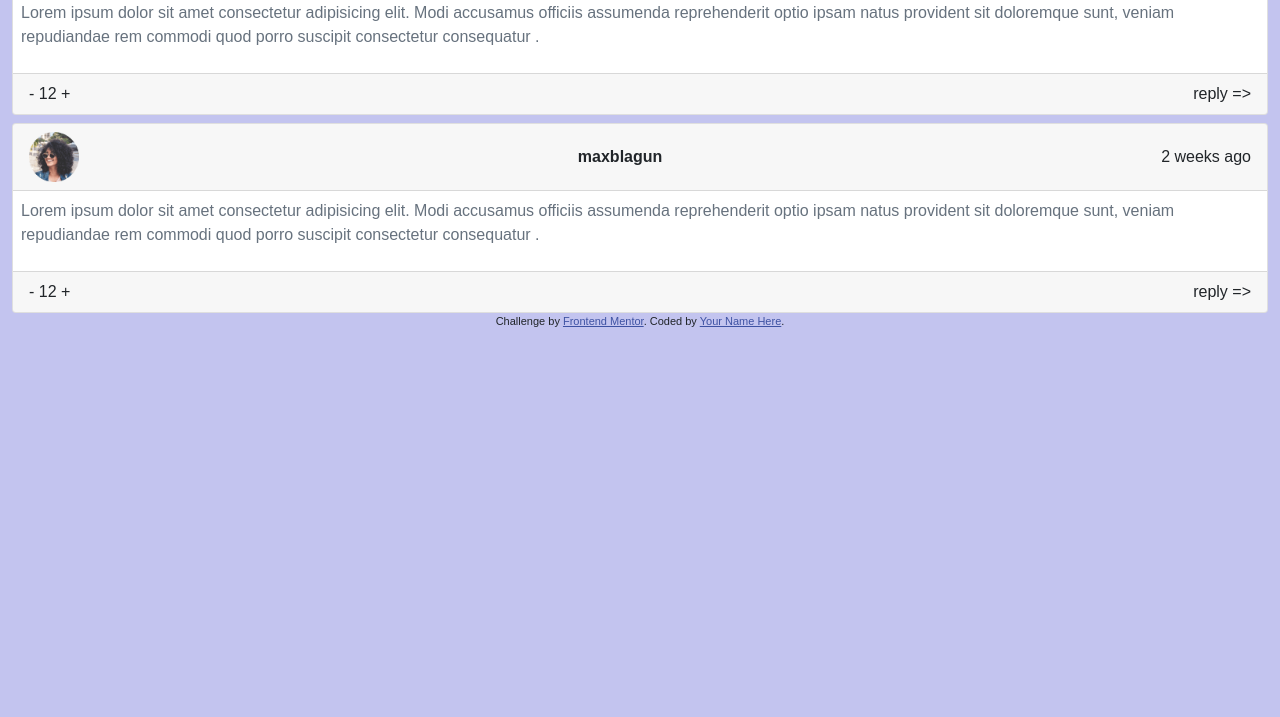
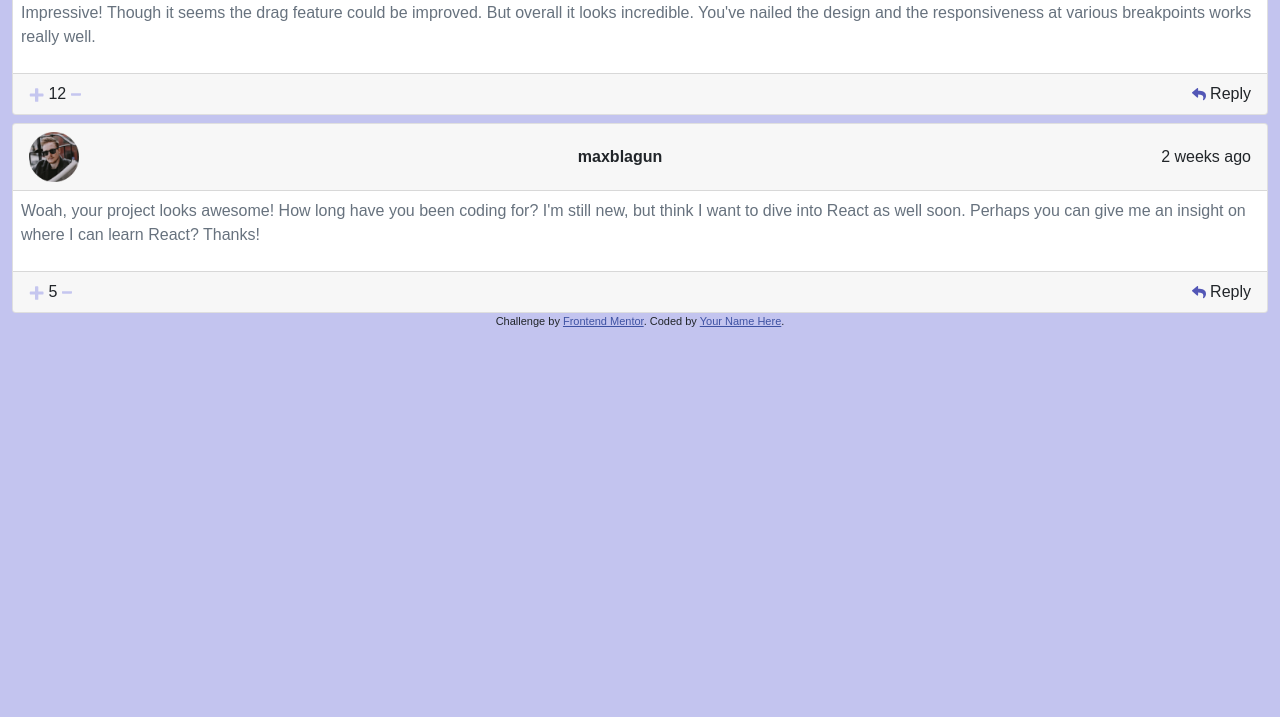
Before and after one commit to aaronaira/interactive-comments-section-main, a plain HTML site: page index.html in a window 1280 px wide. Shown: the part 83-800 px from the top of the page. Drawn offline with nearby package versions, Linux system fonts and the light colour scheme.

Commit message:
Avatar adds to map

```diff
--- a/index.html
+++ b/index.html
@@ -27,15 +27,15 @@
         <div class="card-user fw-bold fs-6">User</div>
         <div class="card-date">07/01/2022</div>
       </div>
-      <div class="body p-2">
+      <div class="card-body p-2">
         <p>Lorem ipsum dolor sit amet consectetur adipisicing elit. Modi accusamus officiis assumenda reprehenderit optio ipsam natus provident sit doloremque sunt, veniam repudiandae rem commodi quod porro suscipit consectetur consequatur .</p>
       </div>
       <div class="card-footer d-flex justify-content-between">
         <div class="card-score">
-          - 12 +
+          <img src="/images/icon-plus.svg" width="15px" alt=""> <span></span> <img src="/images/icon-minus.svg" alt="">
         </div>
         <div class="card-reply">
-          reply =>
+          <img src="/images/icon-reply.svg" alt=""> <span>Reply</span>
 
         </div>
       </div>
@@ -46,15 +46,15 @@
         <div class="card-user fw-bold fs-6">User</div>
         <div class="card-date">07/01/2022</div>
       </div>
-      <div class="body p-2">
+      <div class="card-body p-2">
         <p>Lorem ipsum dolor sit amet consectetur adipisicing elit. Modi accusamus officiis assumenda reprehenderit optio ipsam natus provident sit doloremque sunt, veniam repudiandae rem commodi quod porro suscipit consectetur consequatur .</p>
       </div>
       <div class="card-footer d-flex justify-content-between">
         <div class="card-score">
-          - 12 +
+          <img src="/images/icon-plus.svg" width="15px" alt=""> <span></span> <img src="/images/icon-minus.svg" alt="">
         </div>
         <div class="card-reply">
-          reply =>
+          <img src="/images/icon-reply.svg" alt=""> <span>Reply</span>
 
         </div>
       </div>
--- a/main.js
+++ b/main.js
@@ -4,15 +4,16 @@ const fetchData = async () => {
     return data;
 }
 
-const user =
 
 window.onload = () =>(
     fetchData().then(data => {
         const {comments, currentUser} = data
         comments.map((data, i)=> {
             document.querySelector(`#u${i} .card-user`).innerHTML = data.user["username"];
+            document.querySelector(`#u${i} figure img`).src = data.user["image"]["webp"];
             document.querySelector(`#u${i} .card-date`).innerHTML = data.createdAt;
-
+            document.querySelector(`#u${i} .card-body p`).innerHTML = data.content;
+            document.querySelector(`#u${i} .card-score span`).innerHTML = data.score;
         })
     })
 )
```
Also changed, not shown: main.css (line endings or trailing spaces).
